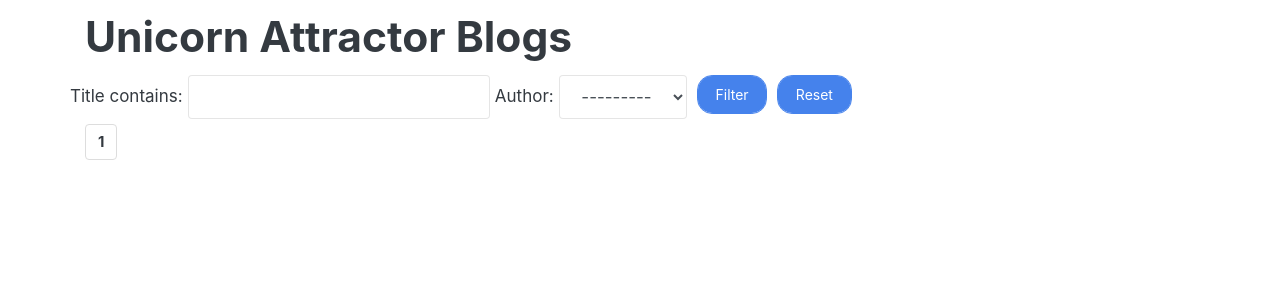
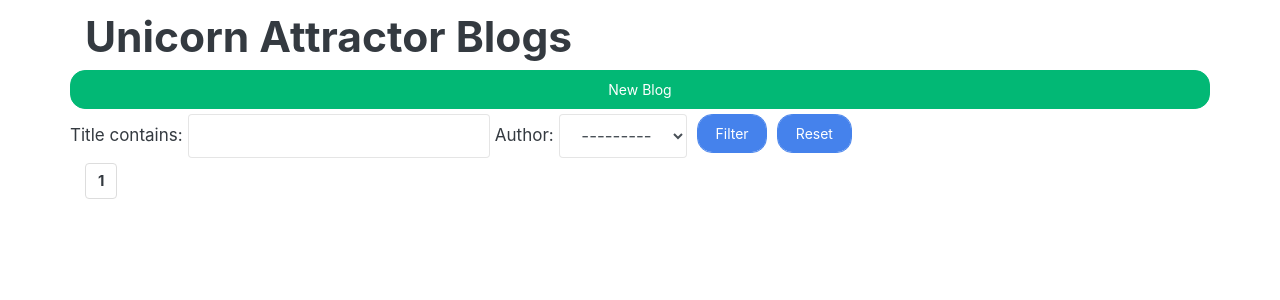
Before and after one commit to comacoma/FSF-MilestoneProject, a Django app: page /blog/ in a window 1280 px wide. Shown: the part 59-359 px from the top of the page. Run offline with Django 3.2, Linux system fonts and the light colour scheme; data that the repository does not hold is empty; some libraries are stand-ins or nearby versions.

Commit message:
refined blog app templates design

```diff
--- a/blog/templates/bloghome.html
+++ b/blog/templates/bloghome.html
@@ -19,6 +19,10 @@
             Unicorn Attractor Blogs
         {% endif %}
     </h1>
+
+    <div class="row">
+        <a href="{% url 'new_post' %}" class="btn btn-success col">New Blog</a>
+    </div>
 
     <form method="GET" class="form-inline">
         <div class="row">
--- a/blog/templates/postdetail.html
+++ b/blog/templates/postdetail.html
@@ -9,8 +9,10 @@
         <div class="col-12 col-md-4">
             <img class="img-blogpost" src="{{ MEDIA_URL }}/{{ post.image }}" />
         </div>
+        <div class="col-12 col-md-8">
+        {% else %}
+        <div class="col-12">
         {% endif %}
-        <div class="col-12 col-md-8">
             <h3>{{ post.title }} by {{ post.author }}</h3>
             <div class="row">
                 <a href="{% url 'blog_home' %}" class="btn btn-primary col-sm-12 col-md form-input-margin">Back to Blog Home</a>
```
